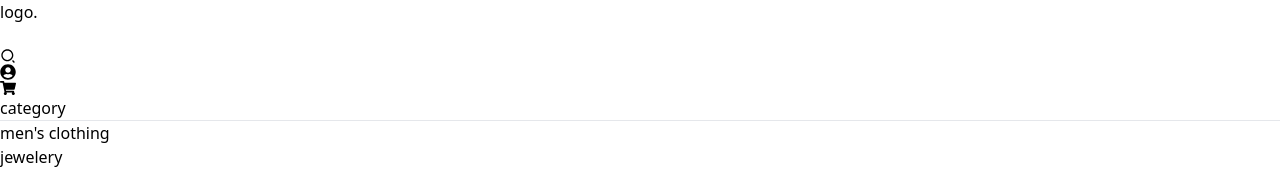
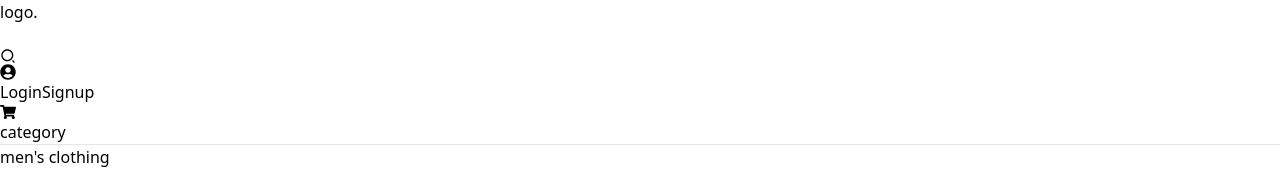
Before and after one commit to rockmel03/e-commerce, a React (Vite) app: page / in a window 1280 px wide. Shown: the top 170 px of the page. Built offline with nearby package versions, Linux system fonts and the light colour scheme; no server answers.

Commit message:
created logout feature

```diff
--- a/src/App.jsx
+++ b/src/App.jsx
@@ -6,6 +6,7 @@ import Login from "./pages/Login";
 import Signup from "./pages/Signup";
 import { ToastContainer, toast } from "react-toastify";
 import "react-toastify/dist/ReactToastify.css";
+import Profile from "./pages/Profile";
 
 export default function App() {
   return (
@@ -16,6 +17,7 @@ export default function App() {
         <Route path="/" element={<Home />} />
         <Route path="/login" element={<Login />} />
         <Route path="/signup" element={<Signup />} />
+        <Route path="/profile" element={<Profile />} />
       </Routes>
 
       <Footer />
--- a/src/components/Forms/Login.jsx
+++ b/src/components/Forms/Login.jsx
@@ -4,19 +4,22 @@ import InputField from "./InputField";
 import { Link, useNavigate } from "react-router-dom";
 import authService from "../../appwrite/Auth";
 import { ToastContainer, toast } from "react-toastify";
+import { useDispatch, useSelector } from "react-redux";
+import { login } from "../../store/reducers/AuthSlice";
 const Login = () => {
   const { register, handleSubmit, reset } = useForm();
 
   const navigate = useNavigate();
+  const dispatch = useDispatch();
 
   const handleSubmitForm = (data) => {
     authService
       .login(data)
       .then((res) => {
-        console.log(res);
+        dispatch(login(res));
         toast.success("login success");
         reset();
-        navigate("/");
+        navigate('/');
       })
       .catch((err) => {
         console.log(err);
--- a/src/components/Forms/Signup.jsx
+++ b/src/components/Forms/Signup.jsx
@@ -4,17 +4,20 @@ import { Link, useNavigate } from "react-router-dom";
 import InputField from "./InputField";
 import authService from "../../appwrite/Auth";
 import { ToastContainer, toast } from "react-toastify";
+import { useDispatch } from "react-redux";
+import { login } from "../../store/reducers/AuthSlice";
 
 const Signup = () => {
   const { register, handleSubmit, reset } = useForm();
   const navigate = useNavigate();
+  const dispatch = useDispatch();
 
   const handleSubmitForm = (data) => {
     console.log(data);
     authService
       .createAccount(data)
       .then((res) => {
-        console.log(res);
+        dispatch(login(res));
         toast.success("Account created successfully");
         reset();
         navigate("/");
@@ -23,7 +26,6 @@ const Signup = () => {
         console.log(err);
         toast.error("Account creation failed " + err.message);
       });
-    reset();
   };
 
   return (
--- a/src/components/templetes/Navbar.jsx
+++ b/src/components/templetes/Navbar.jsx
@@ -1,9 +1,27 @@
-import React from "react";
+import React, { useRef } from "react";
 import { FaShoppingCart, FaUserCircle } from "react-icons/fa";
 import { RiSearch2Line } from "react-icons/ri";
 import SearchBar from "./SearchBar";
+import { Link, useNavigate } from "react-router-dom";
+import { useDispatch, useSelector } from "react-redux";
+import { logout } from "../../store/reducers/AuthSlice";
+import authService from "../../appwrite/Auth";
+import { toast } from "react-toastify";
 
 const Navbar = () => {
+  const navigate = useNavigate();
+  const { loginStatus } = useSelector((state) => state.auth);
+  const dispatch = useDispatch();
+  const profileRef = useRef(null);
+
+  const logoutHandler = () => {
+    authService.logout().then((res) => {
+      toast.success("Logout Successfully");
+      console.log(res);
+    });
+    dispatch(logout());
+  };
+
   return (
     <nav className="w-full px-2 py-3 flex items-center justify-between border-b ">
       <h1 className="text-2xl font-bold ">logo.</h1>
@@ -11,8 +29,41 @@ const Navbar = () => {
         <SearchBar />
       </div>
       <div className="flex items-center gap-5">
-        <div className="profile w-10 h-10 rounded-full hover:bg-zinc-400 flex items-center justify-center text-3xl duration-200 cursor-pointer relative">
+        <div
+          onClick={() => {
+            profileRef.current.classList.toggle("hidden");
+          }}
+          className="profile w-10 h-10 rounded-full hover:bg-zinc-400 flex items-center justify-center text-3xl duration-200 cursor-pointer relative"
+        >
           <FaUserCircle />
+        </div>
+        <div
+          ref={profileRef}
+          className="hidden max-w-80 p-3 fixed right-0 top-[10vh] bg-white shadow-xl"
+        >
+          {loginStatus ? (
+            <button
+              onClick={logoutHandler}
+              className="px-4 py-2 text-sm font-semibold text-white bg-blue-500 border rounded-md active:scale-90 duration-200 transition-all"
+            >
+              Logout
+            </button>
+          ) : (
+            <div className="flex justify-around gap-5">
+              <Link
+                to="/login"
+                className="px-4 py-2 text-sm font-semibold text-white bg-blue-500 border rounded-md active:scale-90 duration-200 transition-all"
+              >
+                Login
+              </Link>
+              <Link
+                to="/signup"
+                className="px-4 py-2 text-sm font-semibold text-white bg-green-400 border rounded-md active:scale-90 duration-200 transition-all"
+              >
+                Signup
+              </Link>
+            </div>
+          )}
         </div>
         <div className="w-10 h-10 rounded-full hover:bg-zinc-400 flex items-center justify-center text-2xl duration-200 cursor-pointer relative">
           <FaShoppingCart />
--- a/src/store/reducers/AuthSlice.jsx
+++ b/src/store/reducers/AuthSlice.jsx
@@ -2,19 +2,24 @@ import { createSlice } from "@reduxjs/toolkit";
 
 const initialState = {
   loginStatus: false,
-  currentUser: null,
+  userData: null,
 };
 
 const AuthSlice = createSlice({
   name: "auth",
   initialState,
   reducers: {
-    setAuth: (state, action) => {
-      state = { ...state, ...action.payload };
+    login: (state, action) => {
+      state.loginStatus = true;
+      state.userData = action.payload;
+    },
+    logout: (state, action) => {
+      state.loginStatus = false;
+      state.userData = null;
     },
   },
 });
 
-export const { setAuth } = AuthSlice.actions;
+export const { login, logout } = AuthSlice.actions;
 
 export default AuthSlice.reducer;
```
